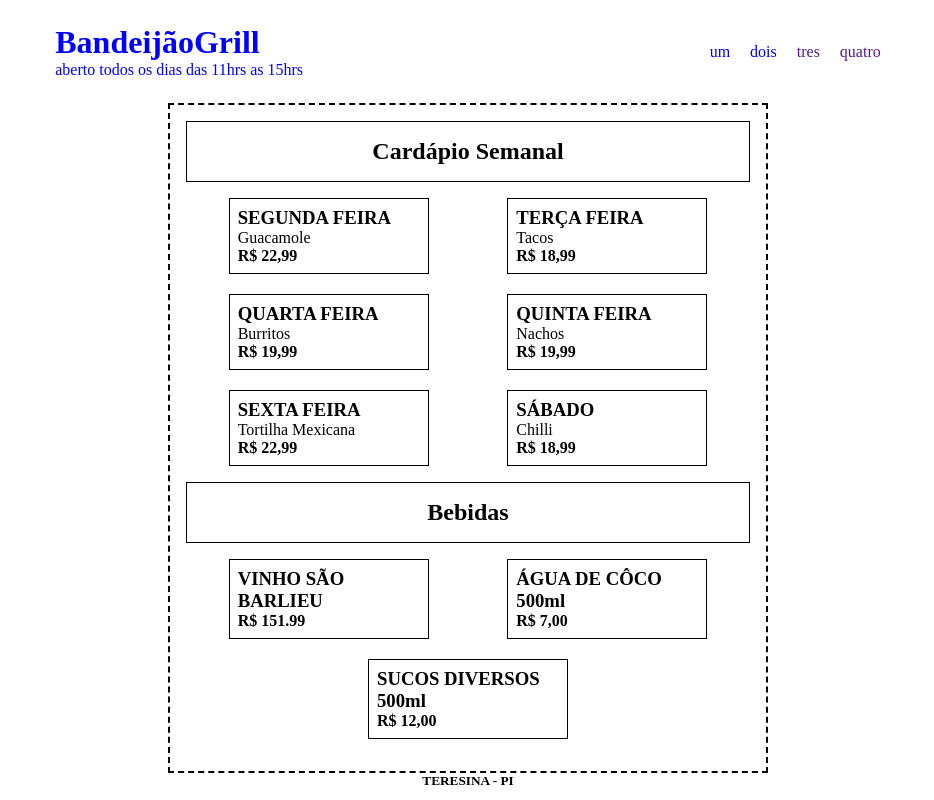
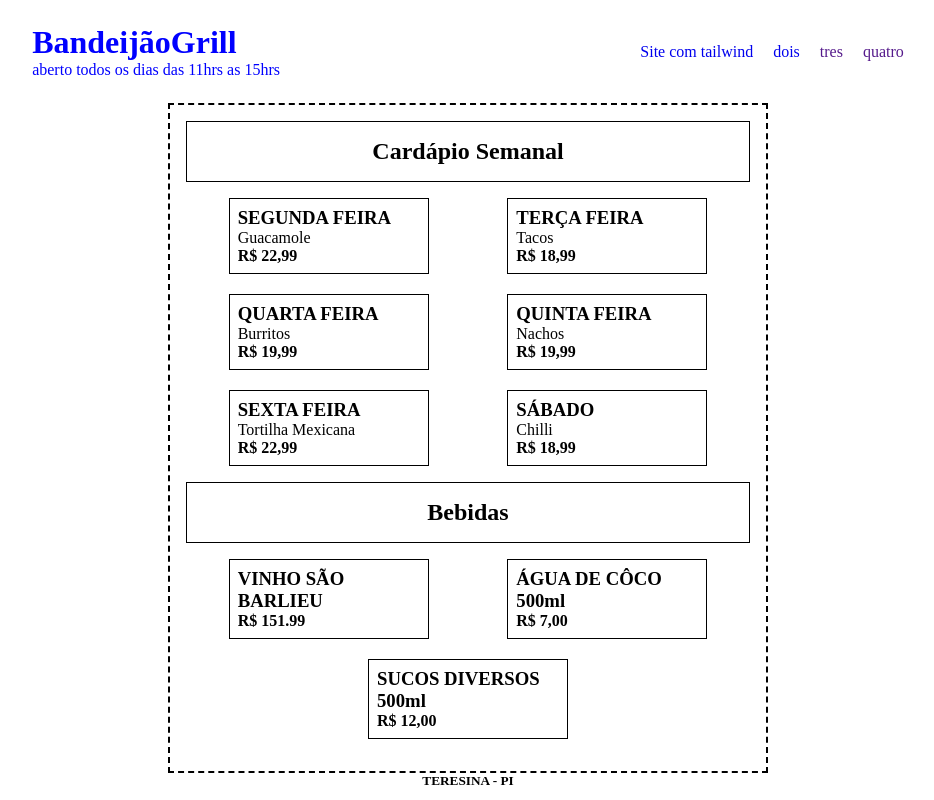
Before and after one commit to thiagoborges00/Bandeij-o, a plain HTML site: page index.html in a window 1280 px wide. Shown: the whole page, without its empty margins (172-1106 px from the left). Drawn offline with nearby package versions, Linux system fonts and the light colour scheme.

Commit message:
aplicando navegacao para as paginas

```diff
--- a/index.html
+++ b/index.html
@@ -22,7 +22,7 @@
             <p>aberto todos os dias das 11hrs as 15hrs</p>
         </div>
         <nav class="navegacao">
-            <a>um</a>
+            <a href="./paasto.html">Site com tailwind</a>
             <a href="#chat">dois</a>
             <a href="">tres</a>
             <a href="">quatro</a>
```
Lines whose indentation alone changed are shown as unchanged.
